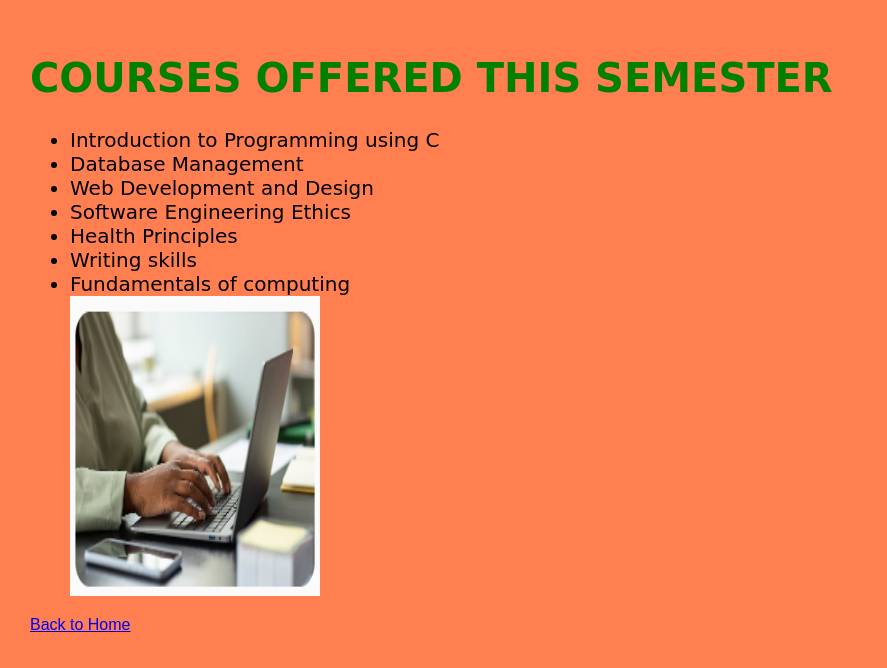
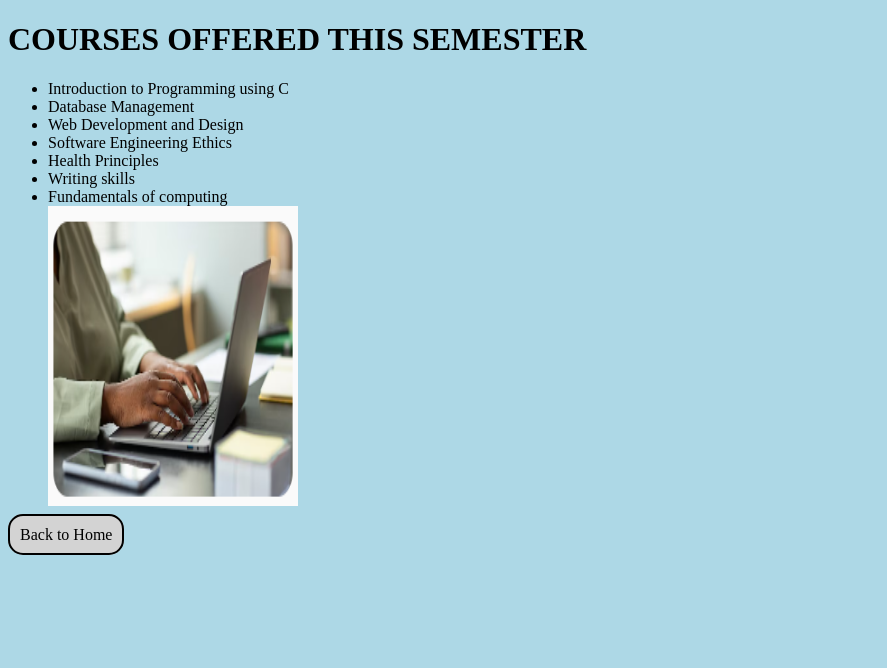
Before and after one commit to mumbereedger005-chris/edgerlibotaskwebpage, a plain HTML site: page page2 .html in a window 1280 px wide. Shown: the whole page, without its empty margins (0-887 px from the left). Drawn offline with Linux system fonts and the light colour scheme.

Commit message:
edited
edited

```diff
--- /dev/null
+++ b/mainstyle.css
@@ -0,0 +1,16 @@
+body{
+    background-color: lightblue;
+}
+a{
+    text-decoration: none;
+    color: black;
+    background-color: lightgray;
+    border: 2px solid black;
+    padding: 10px;
+    border-radius: 15px;
+    font-family: Aerial;
+}
+a:hover{
+    background-color: gray;
+    color: white;
+}
--- a/page2 .html
+++ b/page2 .html
@@ -4,36 +4,21 @@
     <meta charset="UTF-8">
     <meta name="viewport" content="width=device-width, initial-scale=1.0">
     <title>BUGEMA UNIVERSITY KLA CAMPUS</title>
+    <link rel="stylesheet" href="mainstyle.css">
 
     <Style>
-        body {
-            font-family: Arial, sans-serif;
-            background-color: coral;
-            margin-left: 10px;
-            padding: 20px;
-
-        }
-        .main-heading {
-            font-family: cursive;
-            font-size: 40px;
-            color: green;
-        }
-        #list {
-            font-family: cursive;
-            font-size: 20px;
-        }
 
     </Style>
 </head>
 <h1 class="main-heading">COURSES OFFERED THIS SEMESTER</h1>
 <ul>
-    <li id="list">Introduction to Programming using C</li>
-    <li id="list">Database Management</li>
-    <li id="list">Web Development and Design</li>
-    <li id="list">Software Engineering Ethics</li>
-    <li id="list">Health Principles</li>
-    <li id="list">Writing skills</li>
-    <li id="list">Fundamentals of computing</li>
+    <li >Introduction to Programming using C</li>
+    <li >Database Management</li>
+    <li>Web Development and Design</li>
+    <li>Software Engineering Ethics</li>
+    <li >Health Principles</li>
+    <li >Writing skills</li>
+    <li >Fundamentals of computing</li>
     <img src="computer.png" alt="Profile Photo" width="250" height="300">
 </ul>
 <body>
```
Also changed, not shown: index.html (+2 -26 lines).
